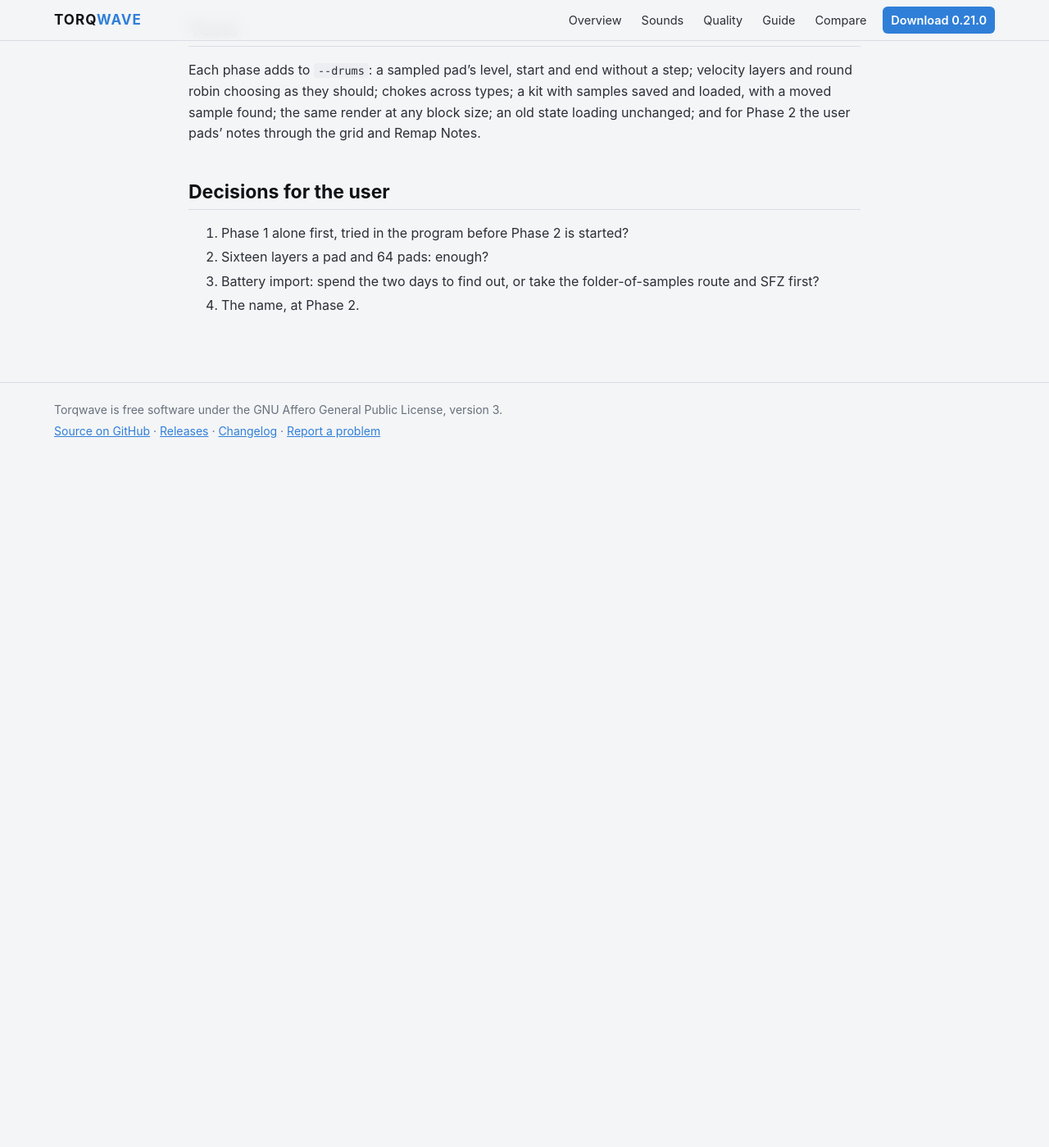
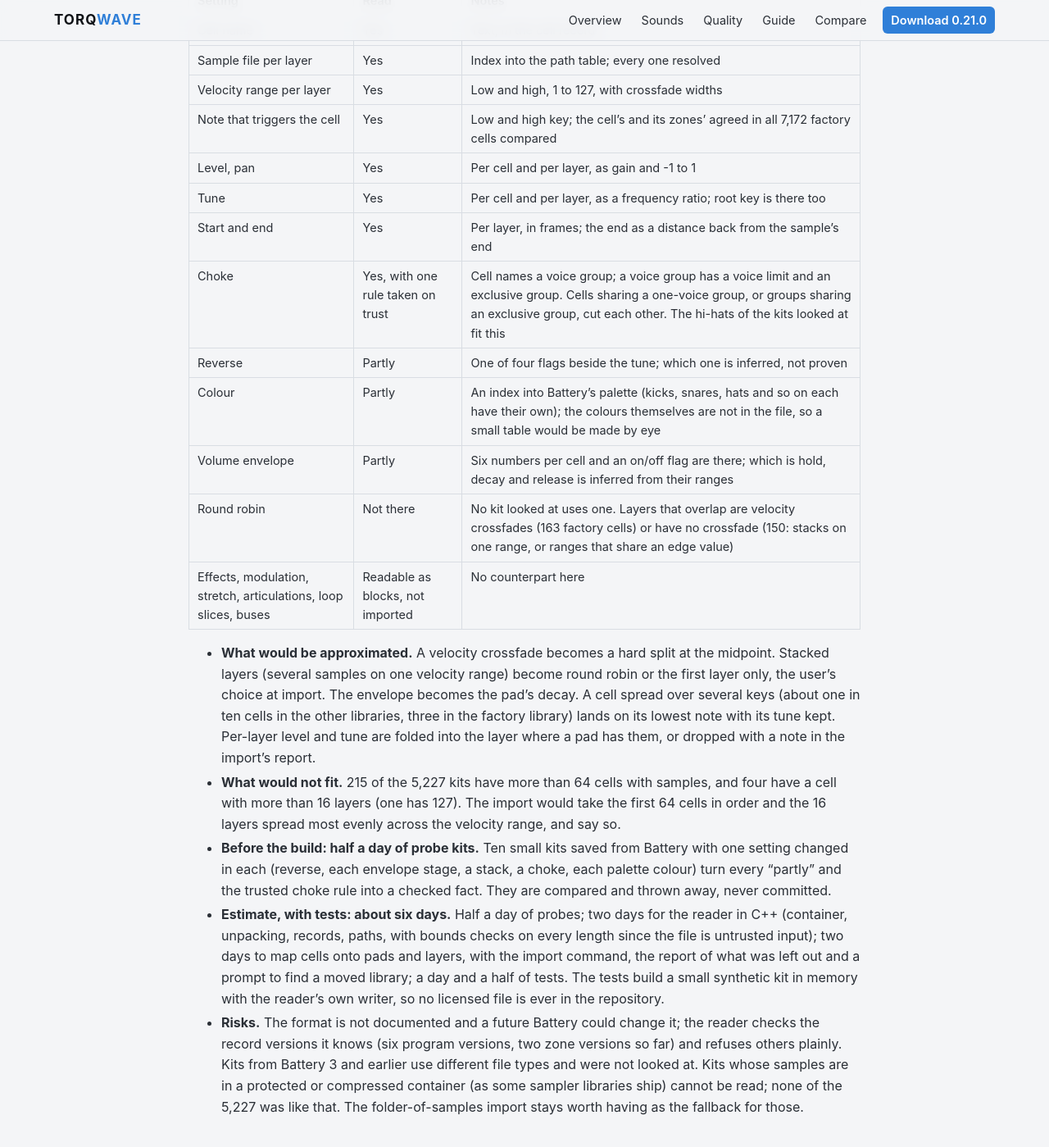
Before and after one commit to BobClawblaw/torqwave, a Jekyll site: the page built from docs/plans/PLAN-DRUM-SAMPLER.md, in a window 1280 px wide and 1400 px high, scrolled down 2638 px. Shown: the whole window at 82% size. Built offline with Jekyll 4.4.1, drawn with Linux system fonts in a browser that asks for light colours; our own code applies the rules of GitHub Pages for plain Markdown files; before the commit the page ends 3208 px from its top, so only the background shows below that; some of the changed text lies outside the part shown.

Commit message:
Drum sampler plan: what the look into Battery kits found
The kit format is readable: a chunk container with one LZ-packed block,
holding cells, zones, voice groups and relative sample paths. A reader
script parsed all 5,227 kits tried and resolved all 117,066 sample
references. Adds the per-setting table, what an import would approximate
or leave out, a six-day estimate and the risks.

```diff
--- a/docs/plans/PLAN-DRUM-SAMPLER.md
+++ b/docs/plans/PLAN-DRUM-SAMPLER.md
@@ -28,7 +28,7 @@ A scope, not yet started. Asked for on 2026-11-24: a drum sampler joined to Basi
 - **The window:** the pad grid scrolls or pages to the user pads; the selected pad's panel shows the layers as bars across the velocity range, each with its waveform, and Classic and Modern keep the picture they have now.
 - **Per-pad outputs** are left out: Basic Drums has one stereo output, as every built-in instrument does. That would be its own piece of work.
 
-### Phase 3: Battery kits (two days to find out, then unknown)
+### Phase 3: Battery kits (looked into: readable; about six days to build)
 
 - **What is known.** Battery 4 saves a kit as an `.nbkt` file and a cell as `.nbcl`. The format is binary and not documented, and no open reader for it turned up in a search on 2026-11-24. An older, unrelated script exists for Battery 1's `.kit` files only. No Battery kit could be read on the development Mac to look inside one.
 - **So the first step is to look, not to build:** take a few kits of the user's own, saved from Battery with known settings, and see whether the cells, their sample paths, velocity ranges, tuning, levels and chokes can be read reliably. Two days gives a yes, a partial or a no.
@@ -36,6 +36,36 @@ A scope, not yet started. Asked for on 2026-11-24: a drum sampler joined to Basi
 - **Samples.** An import reads samples from where the kit points. A kit's samples are the property of whoever licensed them; Torqwave would read them in place and never copy or ship them, and Save Kit with Samples would be for the user's own use. A kit whose samples are inside a protected container could not be read at all.
 - **A fallback that needs no format work:** drop a folder of samples on the kit and Torqwave lays them on pads by name (kick, snare, hat and so on, and GM note numbers or note names in the file names). It covers most kits bought as folders of WAV files, and a Battery library's samples where they are plain files.
 - **Other kit formats** worth more than Battery's for the same effort, because they are documented: SFZ drum kits and Ableton-style folders of one-shots. Worth deciding before Phase 3 starts.
+
+#### What the two days found (2026-11-25)
+
+The answer is **yes** for what a drum pad needs, and partial for the rest. The first two points under Phase 3 above were written before any kit could be opened; this section replaces them.
+
+- **The file.** A kit is a nested container of tagged chunks with a size in front of each. One chunk holds nearly everything, packed with a byte-oriented LZ77 scheme (the FastLZ level 2 stream layout, which is public and MIT-licensed; the reader here would be our own). Unpacked, it is a tree of numbered records: a program, 128 cells, a list of zones (one per sample layer, each naming its cell), a list of voice groups and a table of sample paths. A cell file (`.nbcl`) is the same container with the block stored unpacked.
+- **How it was checked.** A reader script of about 170 lines was run over every kit found on the user's sample drive: the 143 factory kits and 5,084 kits from 126 other libraries, written by six versions of the program record and two of the zone record. All 5,227 parsed, and all 117,066 sample references resolved to a file on disk. The samples are plain WAV files (16- and 24-bit and 32-bit float, 44.1 to 96 kHz); three references in all were to REX loops, which would be skipped. No kit saved by the user was found, so user-saved kits are untested.
+- **Sample paths** are stored relative to the kit file (up some folders, then down by name), not absolute and not by library id, so a library that has been moved whole still resolves.
+
+| Setting | Read | Notes |
+|---|---|---|
+| Cell name | Yes | Text, in the cell record |
+| Sample file per layer | Yes | Index into the path table; every one resolved |
+| Velocity range per layer | Yes | Low and high, 1 to 127, with crossfade widths |
+| Note that triggers the cell | Yes | Low and high key; the cell's and its zones' agreed in all 7,172 factory cells compared |
+| Level, pan | Yes | Per cell and per layer, as gain and -1 to 1 |
+| Tune | Yes | Per cell and per layer, as a frequency ratio; root key is there too |
+| Start and end | Yes | Per layer, in frames; the end as a distance back from the sample's end |
+| Choke | Yes, with one rule taken on trust | Cell names a voice group; a voice group has a voice limit and an exclusive group. Cells sharing a one-voice group, or groups sharing an exclusive group, cut each other. The hi-hats of the kits looked at fit this |
+| Reverse | Partly | One of four flags beside the tune; which one is inferred, not proven |
+| Colour | Partly | An index into Battery's palette (kicks, snares, hats and so on each have their own); the colours themselves are not in the file, so a small table would be made by eye |
+| Volume envelope | Partly | Six numbers per cell and an on/off flag are there; which is hold, decay and release is inferred from their ranges |
+| Round robin | Not there | No kit looked at uses one. Layers that overlap are velocity crossfades (163 factory cells) or have no crossfade (150: stacks on one range, or ranges that share an edge value) |
+| Effects, modulation, stretch, articulations, loop slices, buses | Readable as blocks, not imported | No counterpart here |
+
+- **What would be approximated.** A velocity crossfade becomes a hard split at the midpoint. Stacked layers (several samples on one velocity range) become round robin or the first layer only, the user's choice at import. The envelope becomes the pad's decay. A cell spread over several keys (about one in ten cells in the other libraries, three in the factory library) lands on its lowest note with its tune kept. Per-layer level and tune are folded into the layer where a pad has them, or dropped with a note in the import's report.
+- **What would not fit.** 215 of the 5,227 kits have more than 64 cells with samples, and four have a cell with more than 16 layers (one has 127). The import would take the first 64 cells in order and the 16 layers spread most evenly across the velocity range, and say so.
+- **Before the build: half a day of probe kits.** Ten small kits saved from Battery with one setting changed in each (reverse, each envelope stage, a stack, a choke, each palette colour) turn every "partly" and the trusted choke rule into a checked fact. They are compared and thrown away, never committed.
+- **Estimate, with tests: about six days.** Half a day of probes; two days for the reader in C++ (container, unpacking, records, paths, with bounds checks on every length since the file is untrusted input); two days to map cells onto pads and layers, with the import command, the report of what was left out and a prompt to find a moved library; a day and a half of tests. The tests build a small synthetic kit in memory with the reader's own writer, so no licensed file is ever in the repository.
+- **Risks.** The format is not documented and a future Battery could change it; the reader checks the record versions it knows (six program versions, two zone versions so far) and refuses others plainly. Kits from Battery 3 and earlier use different file types and were not looked at. Kits whose samples are in a protected or compressed container (as some sampler libraries ship) cannot be read; none of the 5,227 was like that. The folder-of-samples import stays worth having as the fallback for those.
 
 ## What it would be called
 
@@ -56,5 +86,5 @@ Each phase adds to `--drums`: a sampled pad's level, start and end without a ste
 
 1. Phase 1 alone first, tried in the program before Phase 2 is started?
 2. Sixteen layers a pad and 64 pads: enough?
-3. Battery import: spend the two days to find out, or take the folder-of-samples route and SFZ first?
+3. Battery import: the two days are spent and the kits are readable (see Phase 3). Build it (about six days), or take the folder-of-samples route and SFZ first?
 4. The name, at Phase 2.
```
